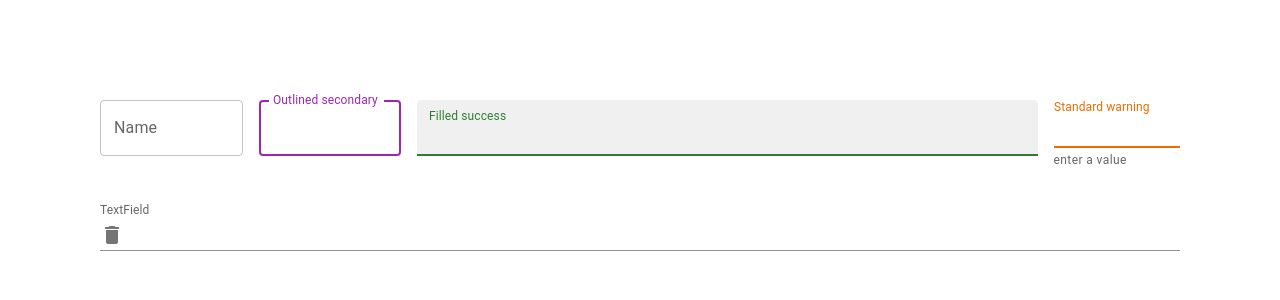
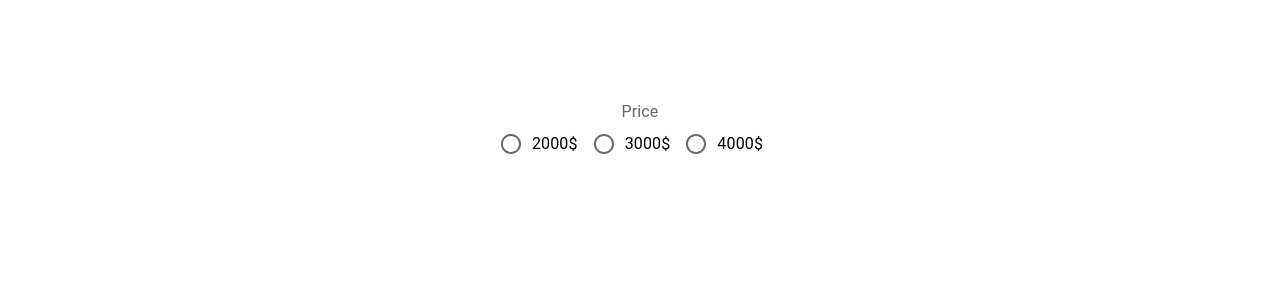
Before and after one commit to janvaljean/material-ui-training, a React (Create React App) app in the folder muitrainings/: page / in a window 1280 px wide. Shown: the top 300 px of the page. Built offline with nearby package versions, Linux system fonts and the light colour scheme.

Commit message:
Radio button added

```diff
--- a/muitrainings/src/App.tsx
+++ b/muitrainings/src/App.tsx
@@ -2,6 +2,7 @@
 import './App.css';
 import LessonButton from './components/LessonButton';
 import LessonButtonGroup from './components/LessonButtonGroup';
+import LessonRadioGroup from './components/LessonRadioGroup';
 import LessonTextfield from './components/LessonTextfield';
 import LessonTypography from './components/LessonTypography';
 
@@ -11,7 +12,8 @@ function App() {
       {/* <LessonTypography/> */}
       {/* <LessonButton/> */}
       {/* <LessonButtonGroup /> */}
-      <LessonTextfield />
+      {/* <LessonTextfield /> */}
+      <LessonRadioGroup />
     </div>
   );
 }
--- /dev/null
+++ b/muitrainings/src/components/LessonRadioGroup.tsx
@@ -0,0 +1,38 @@
+import { FormControl, FormControlLabel, FormLabel, Radio, RadioGroup } from '@mui/material'
+import {useState} from 'react'
+
+const LessonRadioGroup = () => {
+    const [price, setPrice] = useState("")
+     console.log(price);
+  return (
+    <div>
+      <FormControl>
+        <FormLabel>Price</FormLabel>
+        <RadioGroup
+          row
+          value={price}
+          onChange={(e) => setPrice(e.target.value)}
+        >
+          <FormControlLabel
+            value="2000$"
+            control={<Radio color="error" />}
+            label="2000$"
+          />
+          <FormControlLabel
+            value="3000$"
+            control={<Radio color="info" />}
+            label="3000$"
+          />
+          <FormControlLabel
+            color="success"
+            value="4000$"
+            control={<Radio />}
+            label="4000$"
+          />
+        </RadioGroup>
+      </FormControl>
+    </div>
+  );
+}
+
+export default LessonRadioGroup
```
